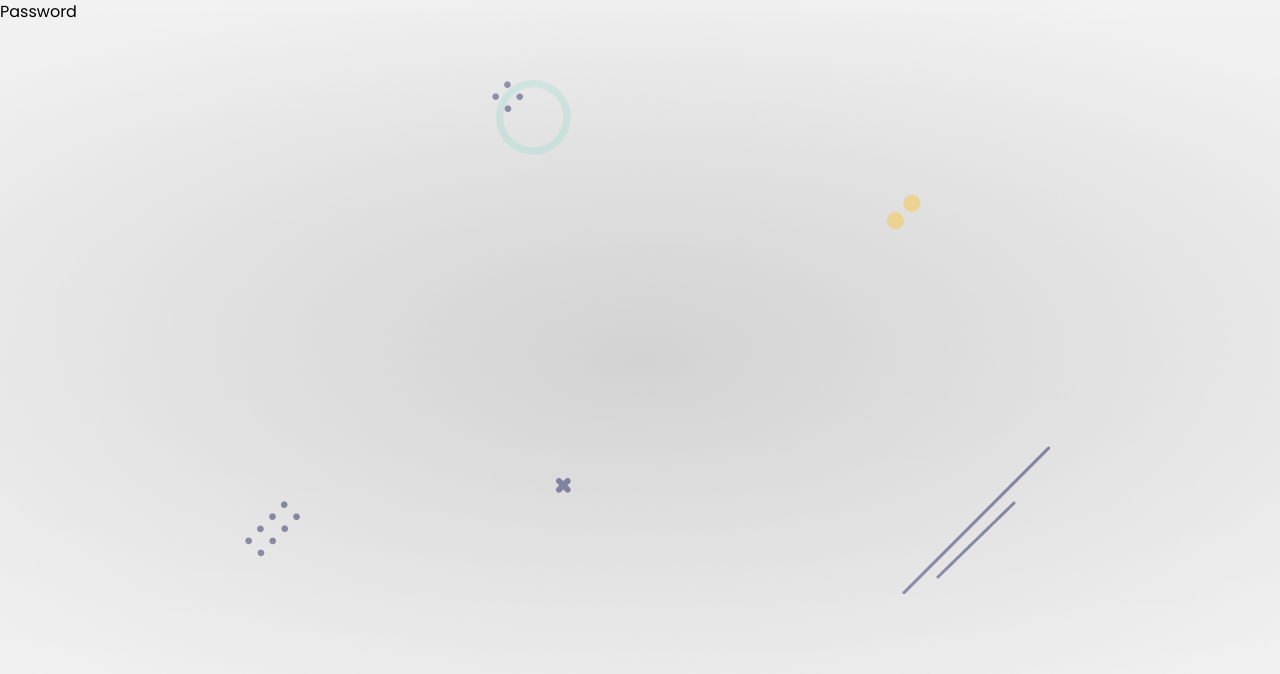
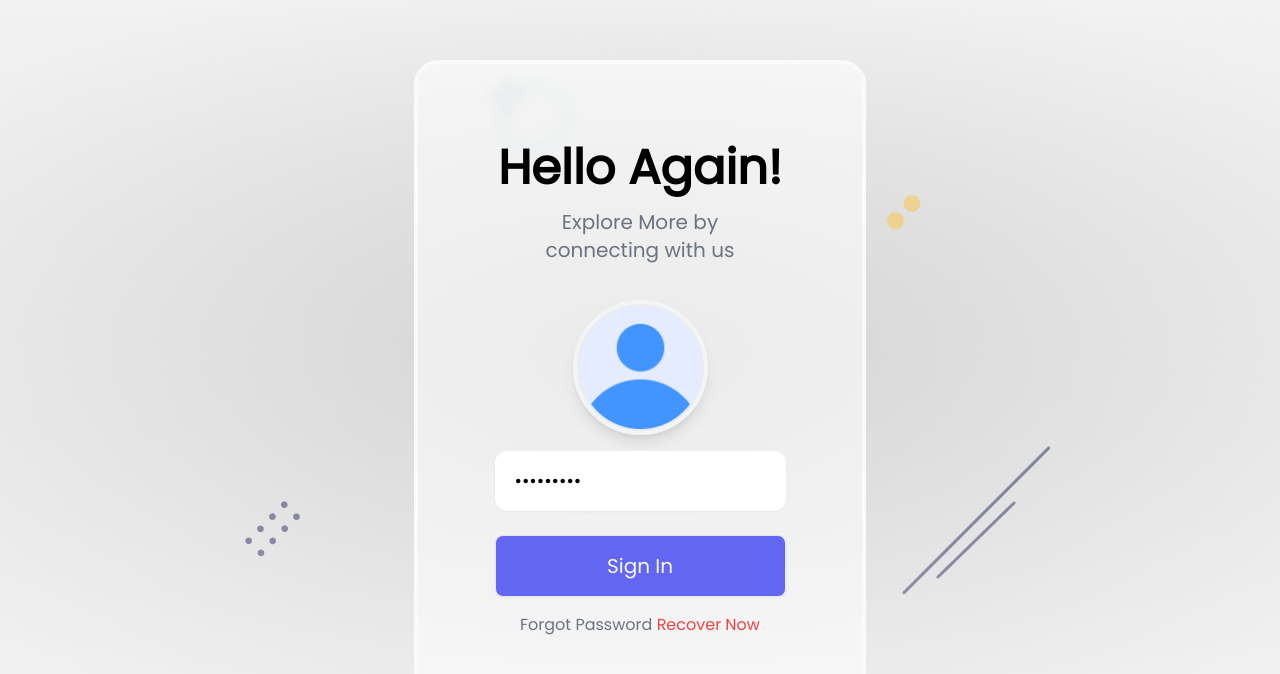
Before and after one commit to AmanWebDev2/Full_Authentication, a React (Vite) app in the folder client/: page /password in a window 1280 px wide. Shown: the top 674 px of the page. Built offline with nearby package versions, Linux system fonts and the light colour scheme.

Commit message:
password ui done

```diff
--- a/client/src/components/Password.jsx
+++ b/client/src/components/Password.jsx
@@ -1,8 +1,64 @@
-import React from 'react'
+import React from 'react';
+import { Link } from 'react-router-dom';
+import { Toaster } from 'react-hot-toast';
+import { useFormik } from 'formik';
+import { passwordValidate } from '../helper/validate';
+import avatar from '../assets/profile.png';
+
+import styles from '../styles/Username.module.css';
 
 const Password = () => {
+  const formik = useFormik({
+    initialValues: {
+      password: 'admin@123'
+    },
+    validate: passwordValidate,
+    // only validate when click on submit button
+    validateOnBlur:false,
+    validateOnChange: false,
+    onSubmit: async (values) => {
+      //trim
+      console.log(values)
+    }
+
+  })
   return (
-    <div>Password</div>
+    <>
+    <div className="container mx-auto">
+
+    <Toaster position='top-center' reverseOrder={false}></Toaster>
+
+      <div className='flex justify-center items-center h-screen'>
+      <div className={styles.glass}>
+
+        <div className="title flex flex-col items-center">
+          <h4 className='text-5xl font-bold'>Hello Again!</h4>
+          <span className='py-4 text-xl w-2/3 text-center text-gray-500'>
+            Explore More by connecting with us
+          </span>
+        </div>
+
+        <form className='py-1' onSubmit={formik.handleSubmit}>
+          <div className="profile flex justify-center py-4">
+            <img src={avatar} className={styles.profile_img} alt="avatar" />
+          </div>
+
+          <div className="textbox flex flex-col items-center gap-6">
+            <input {...formik.getFieldProps('password')} type="password" placeholder='Username' className={styles.textbox}/>
+            <button  className={styles.btn} type="submit">Sign In</button>
+          </div>
+
+          <div className="text-center py-4">
+            <span className='text-gray-500'>Forgot Password
+            <Link className='text-red-500' to="/recovery"> Recover Now</Link></span>
+          </div>
+        </form>
+
+
+      </div>
+      </div>
+    </div>
+    </>
   )
 }
 
--- a/client/src/components/Username.jsx
+++ b/client/src/components/Username.jsx
@@ -17,6 +17,7 @@
     validateOnBlur:false,
     validateOnChange: false,
     onSubmit: async (values) => {
+      //trim
       console.log(values)
     }
 
--- a/client/src/helper/validate.js
+++ b/client/src/helper/validate.js
@@ -4,6 +4,29 @@
 export async function usernameValidate(values) {
     const error = usernameVerify({},values);
     return error;
+}
+
+/** validate password */
+export async function passwordValidate(values) {
+    const error = passwordVerify({},values);
+    return error;
+}
+
+function passwordVerify(error={},values) {
+    const specialChars = /[`!@#$%^&*()_+\-=\[\]{};':"\\|,.<>\/?~]/;
+
+    if(!values.password) {
+        error = toast.error('Password Required...!');
+    }else if(values.password.trim().includes(' ')) {
+        error.password = toast.error('Wrong Password...!');
+    }else if(values.password.trim().length < 4) {
+        error.password = toast.error('Passord must be more than 4 character...!');
+    }else if(!specialChars.test(values.password)) {
+        error.password = toast.error('Password must have a special character...!');
+    }
+
+    return error;
+
 }
 
 /** validate username */
```
